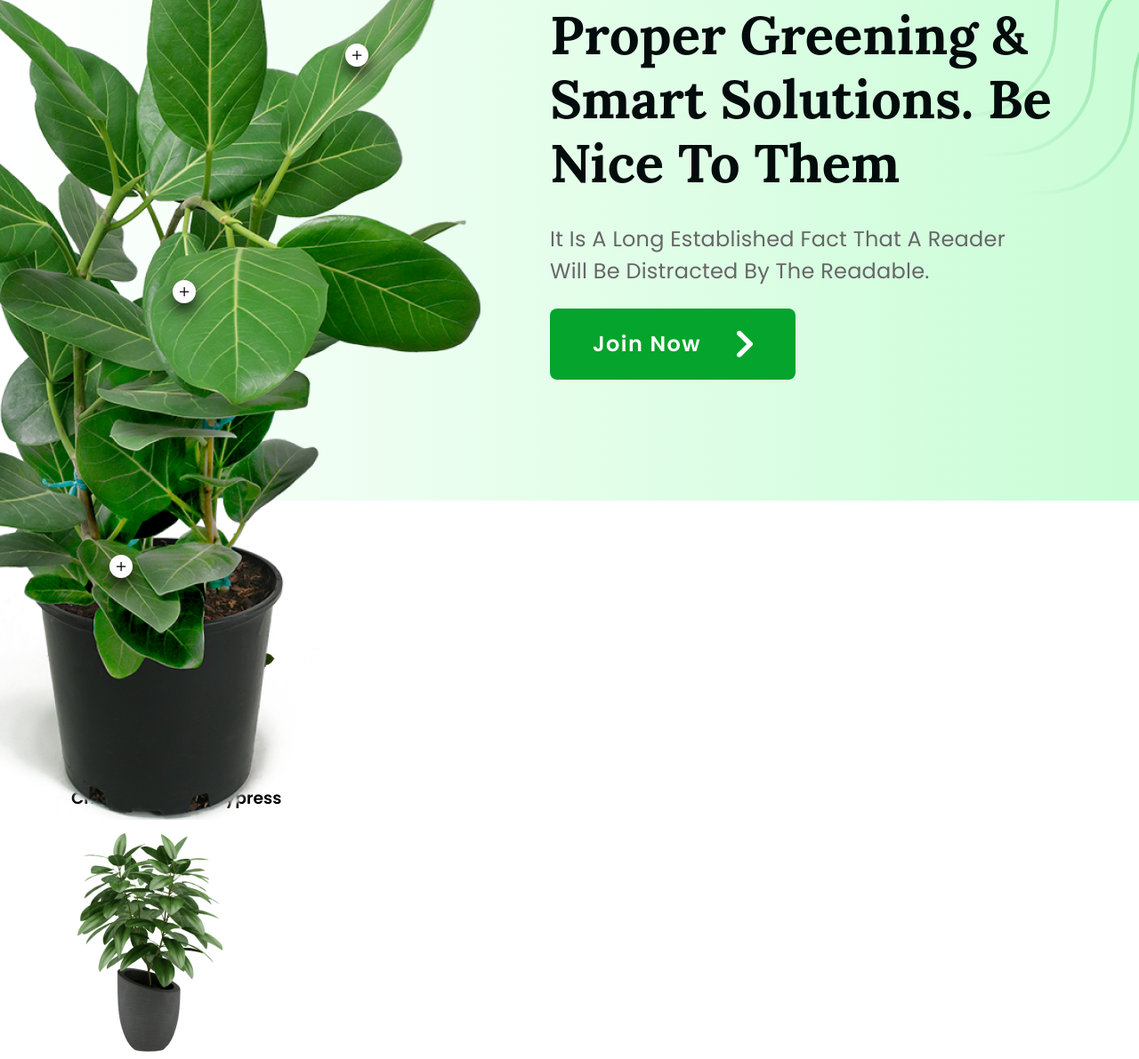
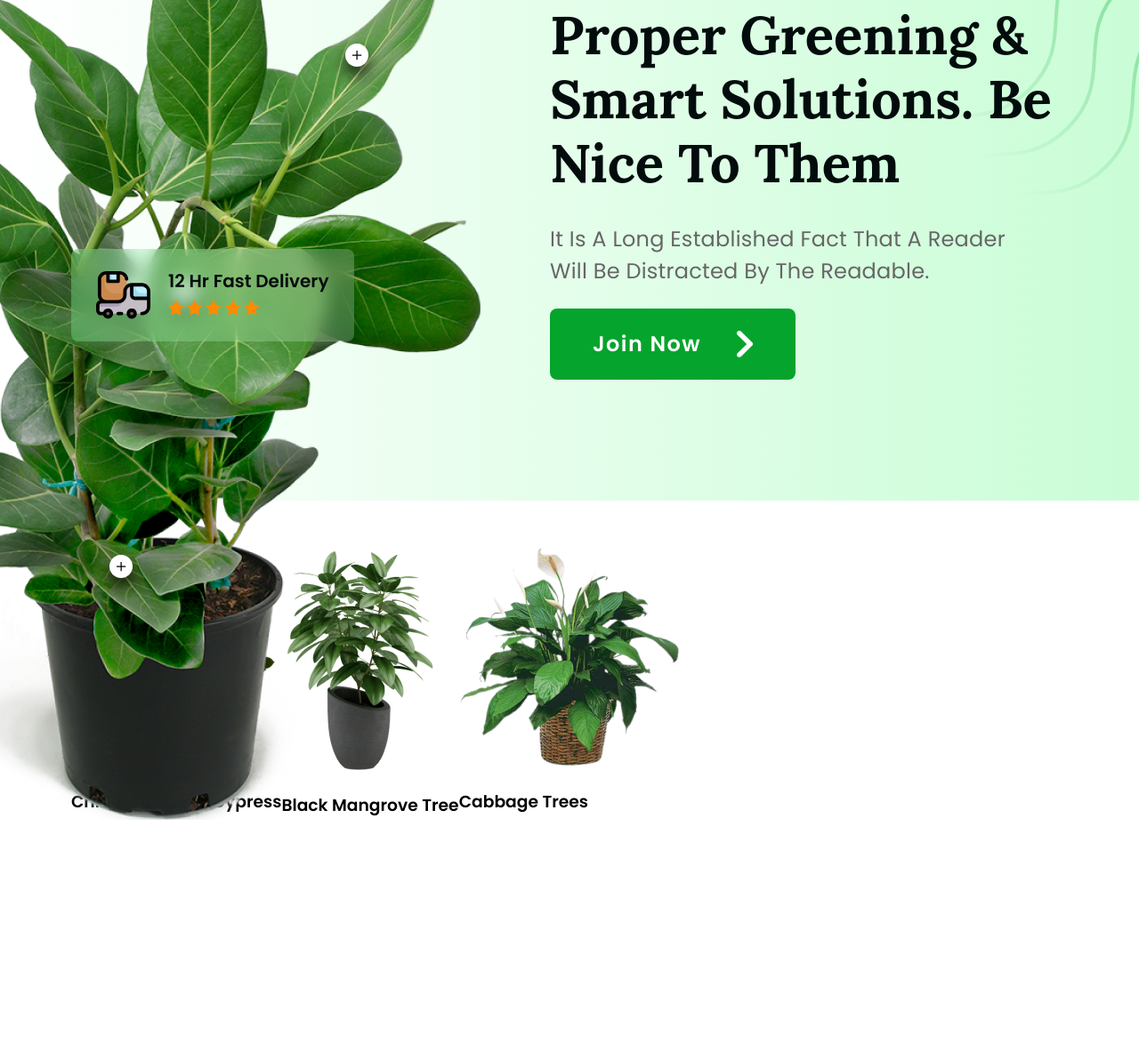
Before and after one commit to jamshidbekmirzakarimov/pronia, a plain HTML site: page index.html in a window 1280 px wide. Shown: the part 193-1384 px from the top of the page at 89% size. After the commit the page ends 1144 px from the top, so only its background shows below. Drawn offline with Linux system fonts and the light colour scheme.

Commit message:
car card finished

```diff
--- a/css/main.css
+++ b/css/main.css
@@ -84,6 +84,7 @@ html {
 *::before,
 *::after {
   box-sizing: inherit;
+
 }
 
 body {
@@ -322,9 +323,36 @@ ul,ol,li{
   box-shadow: 0px 10px 20px #000000cc;
   border-radius: 50%;
 }
-.site-header-add-img {
+
+.hero-section-car{
+  position: absolute;
+  padding: 24px 28px;
+  top: 380px;
+  left: 80px;
+  display: inline-block;
+  background: linear-gradient(90deg, rgba(126, 247, 156, 0.35) 2.38%, rgba(255, 255, 255, 0.2275) 100%);
+  backdrop-filter: blur(10px);
+  border-radius: 8px;
 }
 
+.hero-section-star-title{
+  font-weight: 600;
+  font-size: 20px;
+  line-height: 25px;
+  text-transform: capitalize;
+  color: var(--main-text-color);
+  margin-top: 0;
+  margin-bottom: 8px;
+}
+
+.hero-section-car-box{
+  display: flex;
+  align-items: center;
+}
+
+.hero-section-car-img{
+  margin-right: 20px;
+}
 /* ***** HERO SECTION STYLE END **** */
 
 /* **** PRODUCT SECTION STYLE START *** */
@@ -337,6 +365,22 @@ ul,ol,li{
   top: 0px;
   right: calc(50% + 100px);
 }
+
+.product-section-wrapper {
+  display: flex;
+  align-items: center;
+}
+
+.product-section-list {
+  display: flex;
+  align-items: center;
+}
+.product-section-item {
+}
+.porduct-section-item-img {
+}
+.product-section-title {
+}
 /* **** PRODUCT SECTION STYLE END *** */
 
 /* **** MAIN END **** */
--- a/index.html
+++ b/index.html
@@ -58,6 +58,19 @@
                   <img class="hero-section-arrow-right" src="./images/Stroke-1.svg" width="18" height="10">
                 </button>
               </div>
+              <div class="hero-section-car">
+                <div class="hero-section-car-box">
+                <img class="hero-section-car-img" src="./images/car.svg" alt="car">
+                <div class="hero-section-star">
+                  <p class="hero-section-star-title">12 Hr Fast Delivery</p>
+                  <img class="hero-section-star-img" src="./images/star.svg" alt="star" width="17" height="17">
+                  <img class="hero-section-star-img" src="./images/star.svg" alt="star" width="17" height="17">
+                  <img class="hero-section-star-img" src="./images/star.svg" alt="star" width="17" height="17">
+                  <img class="hero-section-star-img" src="./images/star.svg" alt="star" width="17" height="17">
+                  <img class="hero-section-star-img" src="./images/star.svg" alt="star" width="17" height="17">
+                </div>
+              </div>
+              </div>
             </div>
           </div>
         </section>
@@ -66,7 +79,6 @@
       <section class="product-section">
         <div class="container">
           <div class="product-section-wrapper">
-            <div class="product-section-end">
               <ul class="product-section-list">
                 <li class="product-section-item">
                   <img class="porduct-section-item-img" src="./images/Chinese-Swamp-Cypress.png" alt="Chinese-Swamp-Cypress" width="234" height="253">
@@ -81,7 +93,6 @@
                   <h3 class="product-section-title">Cabbage Trees</h3>
                 </li>
               </ul>
-            </div>
           </div>
         </div>
       </section>
```
